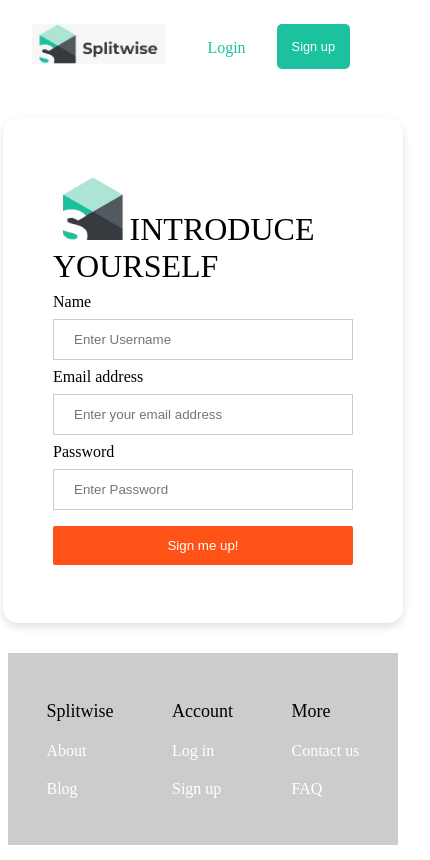
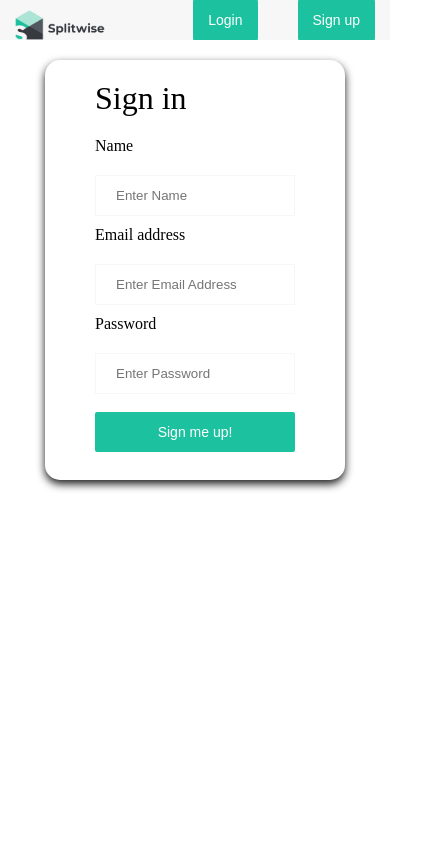
Before and after one commit to HarishChoure/splitwise, an Angular app: page /login in a window 390 px wide. Both pictures are taken after a click on the button "Sign up". Shown: the whole page, 430 px wide, since content can reach past the window. Built offline with nearby package versions, Linux system fonts and the light colour scheme.

Commit message:
Comment add on register page design

```diff
--- a/src/app/app.component.html
+++ b/src/app/app.component.html
@@ -1,42 +1,22 @@
-
+<!-- Home component -->
 <div class="home-container">
+  <!-- Header Component -->
   <header>
     <div class="nav-header">
       <img class="nav-img" src="../assets/splitwiseLogo.jfif" />
       <div class="log-sign">
-        <div class="nav-log" (click)="navigateLogin()">Login</div>
+        <div class="nav-log" (click)="navigateLogin()">
+          <button>Login</button></div>
         <div class="nav-signUP" (click)="navigateSignup()">
           <button>Sign up</button>
         </div>
       </div>
     </div>
   </header>
+  <!-- Main Component -->
   <main>
     <div class="container">
       <router-outlet></router-outlet>
     </div>
   </main>
-  <footer class="footer-container">
-    <div class="footer-box">
-      <p>Splitwise</p>
-      <ul>
-        <li routerLink="page-not-found">About</li>
-        <li routerLink="page-not-found">Blog</li>
-      </ul>
-    </div>
-    <div class="footer-box">
-      <p>Account</p>
-      <ul>
-        <li (click)="navigateLogin()">Log in</li>
-        <li (click)="navigateSignup()">Sign up</li>
-      </ul>
-    </div>
-    <div class="footer-box">
-      <p>More</p>
-      <ul>
-        <li routerLink="page-not-found">Contact us</li>
-        <li routerLink="page-not-found">FAQ</li>
-      </ul>
-    </div>
-  </footer>
 </div>
--- a/src/app/app.component.scss
+++ b/src/app/app.component.scss
@@ -1,8 +1,10 @@
 @import './layout/color.scss';
-@import './layout/footer.scss';
 @import './layout/home.scss';
 @import './layout/navBar.scss';
-
+// Main Component css
+main{
+    margin-top:20px;
+    //Container css
     .container{
         display: flex;
         height : 100%;
@@ -10,6 +12,4 @@
         justify-content: center;
         align-items: center;
     }
-main{
-    padding: 30px;
 }
--- a/src/app/layout/footer.scss
+++ /dev/null
@@ -1,37 +0,0 @@
-@import "./color.scss";
-.footer-container {
-  position: relative;
-  bottom: 0;
-  left: 0;
-  right: 0;
-  height: 12rem;
-  display: flex;
-  width: 100%;
-  justify-content: space-evenly;
-  align-items: center;
-  background-color: $inp-color;
-  box-sizing: border-box;
-  .footer-box{
-    display: flex;
-    padding: 10px;
-    flex-direction: column;
-    align-items: flex-start;
-    ul{
-      list-style: none;
-      margin: 0;
-      padding: 0;
-    }
-    li{
-      padding: 10px;
-      color: $white;
-      cursor: pointer;
-    }
-    p {
-      font-size: large;
-      display: inline-block;
-      margin: 0;
-      padding: 10px;
-      cursor: pointer;
-    }
-  }
-}
--- a/src/app/layout/home.scss
+++ b/src/app/layout/home.scss
@@ -1,6 +1,6 @@
+//Home container
 .home-container{
-    height: 100vh;
-    width:100vw;
+    width:100%;
     display: flex;
     flex-direction: column;
 }
--- a/src/app/layout/navBar.scss
+++ b/src/app/layout/navBar.scss
@@ -1,43 +1,6 @@
 @import "./color.scss";
-
-// Styles for desktop screens
-.nav-header {
-  display: flex;
-  width: 100%;
-  height: 10%;
-  padding: 1rem;
-  justify-content: space-between;
-  border: none;
-  position: relative;
-
-  .nav-img {
-    margin-left: 2rem;
-    height: 4rem;
-  }
-
-  .log-sign {
-    display: flex;
-    gap: 1rem;
-
-    .nav-log {
-      padding: 15px;
-      color: $green;
-      text-align: right;
-      cursor: pointer;
-    }
-    .nav-log:hover{
-        height: 1.5rem;
-        color: $white;
-        padding: 10px;
-        background-color: $green;
-        border-radius: 5px;
-        cursor: pointer
-    }
-
-    .nav-signUP {
-      color: $white;
-      button {
-        margin-right: 4rem;
+//Common design for button
+@mixin button-design{
     color: $white;
     padding: 15px;
     background-color: $green;
@@ -45,42 +8,75 @@
     border: none;
     cursor: pointer;
 }
+//Header container design
+.nav-header {
+    display: flex;
+    width: 100%;
+    height: 80px;
+    justify-content: space-between;
+    border: none;
+    background-color: $light-gray;
+    overflow-x: hidden;
+    //Image design
+    .nav-img {
+        margin: 10px;
+        height: 60px;
+    }
+    // Login and signup design
+    .log-sign {
+        display: flex;
+        gap: 20px;
+        align-items: center;
+        //Login design
+        .nav-log {
+            color: $white;
+            button {
+                @include button-design();
+            }
+
             button:hover{
-        background-color: $white;
+                background-color: $light-gray;
                 color: $green;
             }
         }
+        //Signup design
+        .nav-signUP {
+            color: $white;
+            button {
+                margin-right: 15px;
+                @include button-design();
+            }
 
+            button:hover{
+                background-color: $light-gray;
+                color: $green;
             }
         }
-
-// Styles for tablet screens
+    }
+}
+//For tablet mode
 @media (max-width: 767px) {
     .nav-header {
-    height: 8%;
+        height: 60px;
 
         .nav-img {
-      margin-left: 1rem;
-      height: 3rem;
-    }
-
+            margin-left: 20px;
+            height: 45px;
         }
     }
-
-// Styles for mobile screens
+}
+//For mobile mode
 @media (max-width: 480px) {
     .nav-header {
-    height: 12%;
-
+        height: 40px;
         .nav-img {
-      margin-left: 0.5rem;
-      height: 2.5rem;
+            margin-left: 10px;
+            height: 30px;
         }
-
     }
     .nav-header button {
-    margin-right: 1rem;
+        margin-right: 20px;
         padding: 10px;
-    font-size: 0.8rem;
+        font-size: 14px;
     }
 }
--- a/src/app/login-and-registration/login/login.component.html
+++ b/src/app/login-and-registration/login/login.component.html
@@ -1,19 +1,23 @@
 
-
-  <div class="container-form">
-    <div class="login-div">Log in</div>
-      <form [formGroup]="loginForm"  (ngSubmit)="navigateDashboard()">
-        <div>
-          <label for="uname">Email address</label>
-          <input type="text" placeholder="Enter Username" formControlName="user_email"required>
+  <!-- Log in form container -->
+<div class="container-form">
+  <div class="login-div">Log in</div>
+    <form [formGroup]="loginForm"  (ngSubmit)="navigateDashboard()">
+      <!-- Email address and password container -->
+       <div>
+        <!-- Email address container -->
+          <label for="email" class="label-design">Email Address</label>
+          <input type="email" placeholder="Enter Email Address" formControlName="user_email" id="eamil" required>
           <div *ngIf="loginForm.get('user_email')?.invalid && loginForm.get('user_email')?.touched" class="warning">
-            Email Address is required
+            Email address is required
           </div>
+          <!-- Password conatiner -->
           <label for="psw">Password</label>
-          <input type="password" placeholder="Enter Password" formControlName="user_psw" required>
+          <input type="password" placeholder="Enter Password" formControlName="user_psw" id="psw" required>
           <div *ngIf="loginForm.get('user_psw')?.invalid && loginForm.get('user_psw')?.touched" class="warning">
             Password is required
           </div>
+          <!-- Button container -->
           <button [disabled]="loginForm.invalid"type="submit">Login</button>
         </div>
       </form>
--- a/src/app/login-and-registration/login/login.component.scss
+++ b/src/app/login-and-registration/login/login.component.scss
@@ -1,27 +1,34 @@
 @import "/src/app/layout/color.scss";
+//Login form container design
 .container-form {
   width: 500px;
   display: flex;
   flex-direction: column;
   border-radius: 15px;
   box-shadow: 0px 4px 8px $black;
-  padding: 50px;
+  padding: 20px 50px;
+  overflow-x: hidden;
+  //Login div design
   .login-div {
     font-size: xx-large;
-    margin: 8px 0;
+    margin-bottom:20px;
   }
-  input[type="text"],
+  //Input field design
+  input[type="email"],
   input[type="password"] {
     width: 100%;
     padding: 12px 20px;
-    margin: 8px 0;
+    margin: 20px 0 10px 0;
     display: inline-block;
-    border: 1px solid $inp-color;
+    border: 1px solid $light-gray;
     box-sizing: border-box;
   }
-  .warning{
-    color:$warning;
+  //Warning message design
+  .warning {
+    color: $warning;
+    margin-bottom: 10px;
   }
+  // Login button design
   button {
     width: 100%;
     padding: 12px 20px;
@@ -35,8 +42,36 @@
     opacity: 0.8;
   }
 }
-@media (max-width: 680px) {
-  .container-form{
-    width: 300px;
+//For tablet mode
+@media only screen and (max-width: 768px) {
+  .container-form {
+    width:300px;
+  }
+
+  input[type="email"],
+  input[type="password"] {
+    margin: 10px 0;
+  }
+
+  button {
+    margin: 4px 0;
   }
 }
+//For mobile mode
+@media only screen and (max-width: 480px) {
+  .container-form {
+    width :200px;
+  }
+
+  input[type="email"],
+  input[type="password"] {
+    margin: 5px 0;
+    padding: 10px 15px;
+  }
+
+  button {
+    margin: 2px 0;
+    padding: 10px 15px;
+    font-size: 14px;
+  }
+}
--- a/src/app/login-and-registration/register/register.component.html
+++ b/src/app/login-and-registration/register/register.component.html
@@ -1,27 +1,27 @@
 <div class="container-form">
     <!-- Form Div -->
-    <div class="signin-div"><img src="../../../assets/splitwiseLogo-sign.png" alt="splitwiseLogo">INTRODUCE YOURSELF</div>
+    <div class="signin-div">Sign in</div>
       <form [formGroup]="registerForm"  (ngSubmit)="navigateDashboard()">
         <div>
-          <!-- Name -->
+          <!-- Name container -->
           <label for="uname">Name </label>
-          <input type="text" placeholder="Enter Username" formControlName="user_name" id="uname" required>
+          <input type="text" placeholder="Enter Name" formControlName="user_name" id="uname" required>
           <div *ngIf="registerForm.get('user_name')?.invalid && registerForm.get('user_name')?.touched" class="warning">
             Name is required
           </div>
-          <!-- Email field -->
+          <!-- Email address container-->
           <label for="email">Email address</label>
-          <input type="email" placeholder="Enter your email address" formControlName="user_email" id="email" required>
+          <input type="email" placeholder="Enter Email Address" formControlName="user_email" id="email" required>
           <div *ngIf="registerForm.get('user_email')?.invalid && registerForm.get('user_email')?.touched" class="warning">
             Email Address is required
           </div>
-          <!-- Password -->
+          <!-- Password container -->
           <label for="psw">Password</label>
           <input type="password" placeholder="Enter Password" formControlName="user_psw" id="psw" required>
           <div *ngIf="registerForm.get('user_psw')?.invalid && registerForm.get('user_psw')?.touched" class="warning">
             Password is required
           </div>
-          <!-- Button -->
+          <!-- Button container -->
           <button [disabled]="registerForm.invalid"type="submit">Sign me up!</button>
         </div>
       </form>
--- a/src/app/login-and-registration/register/register.component.scss
+++ b/src/app/login-and-registration/register/register.component.scss
@@ -1,54 +1,79 @@
 @import "/src/app/layout/color.scss";
-//Main container
+//Signin form container design
 .container-form {
   width: 500px;
   display: flex;
   flex-direction: column;
   border-radius: 15px;
   box-shadow: 0px 4px 8px $black;
-  padding: 50px;
-  //Sign in heading design
+  padding: 20px 50px;
+  overflow-x: hidden;
+  //Signin div design
   .signin-div {
     font-size: xx-large;
-    margin: 8px 0;
-    //Logo image
-    img{
-        height: 4rem;
-    }
+    margin-bottom:20px;
   }
   //Input field design
+  input[type="email"],
   input[type="text"],
-  input[type="email"],
   input[type="password"] {
     width: 100%;
     padding: 12px 20px;
-    margin: 8px 0;
+    margin: 20px 0 10px 0;
     display: inline-block;
-    border: 1px solid $inp-color;
+    border: 1px solid $light-gray;
     box-sizing: border-box;
   }
-  //Warning message
-  .warning{
-    color:$warning;
-    margin-bottom: 20px;
+  //Warning message design
+  .warning {
+    color: $warning;
+    margin-bottom: 10px;
   }
-  //sign up button
+  // Signin button design
   button {
     width: 100%;
     padding: 12px 20px;
     margin: 8px 0;
     color: $white;
-    background-color: $orange;
+    background-color: $green;
     border-style: none;
     border-radius: 2px;
+    cursor: pointer;
   }
   button:hover {
     opacity: 0.8;
   }
 }
-//Media querry add for responsive
-@media (max-width: 680px) {
-  .container-form{
-    width: 300px;
+//For tablet mode
+@media only screen and (max-width: 768px) {
+  .container-form {
+    width:300px;
+  }
+
+  input[type="email"],
+  input[type="password"] {
+    margin: 10px 0;
+  }
+
+  button {
+    margin: 4px 0;
   }
 }
+//For mobile mode
+@media only screen and (max-width: 480px) {
+  .container-form {
+    width :200px;
+  }
+
+  input[type="email"],
+  input[type="password"] {
+    margin: 5px 0;
+    padding: 10px 15px;
+  }
+
+  button {
+    margin: 2px 0;
+    padding: 10px 15px;
+    font-size: 14px;
+  }
+}
--- a/src/styles.scss
+++ b/src/styles.scss
@@ -1 +1,6 @@
 /* You can add global styles to this file, and also import other style files */
+*{
+    margin: 0%;
+    padding: 0%;
+    box-sizing: 0%;
+}
```
Also changed, not shown: src/app/layout/color.scss (+6 -6 lines). Lines whose indentation alone changed are shown as unchanged.
